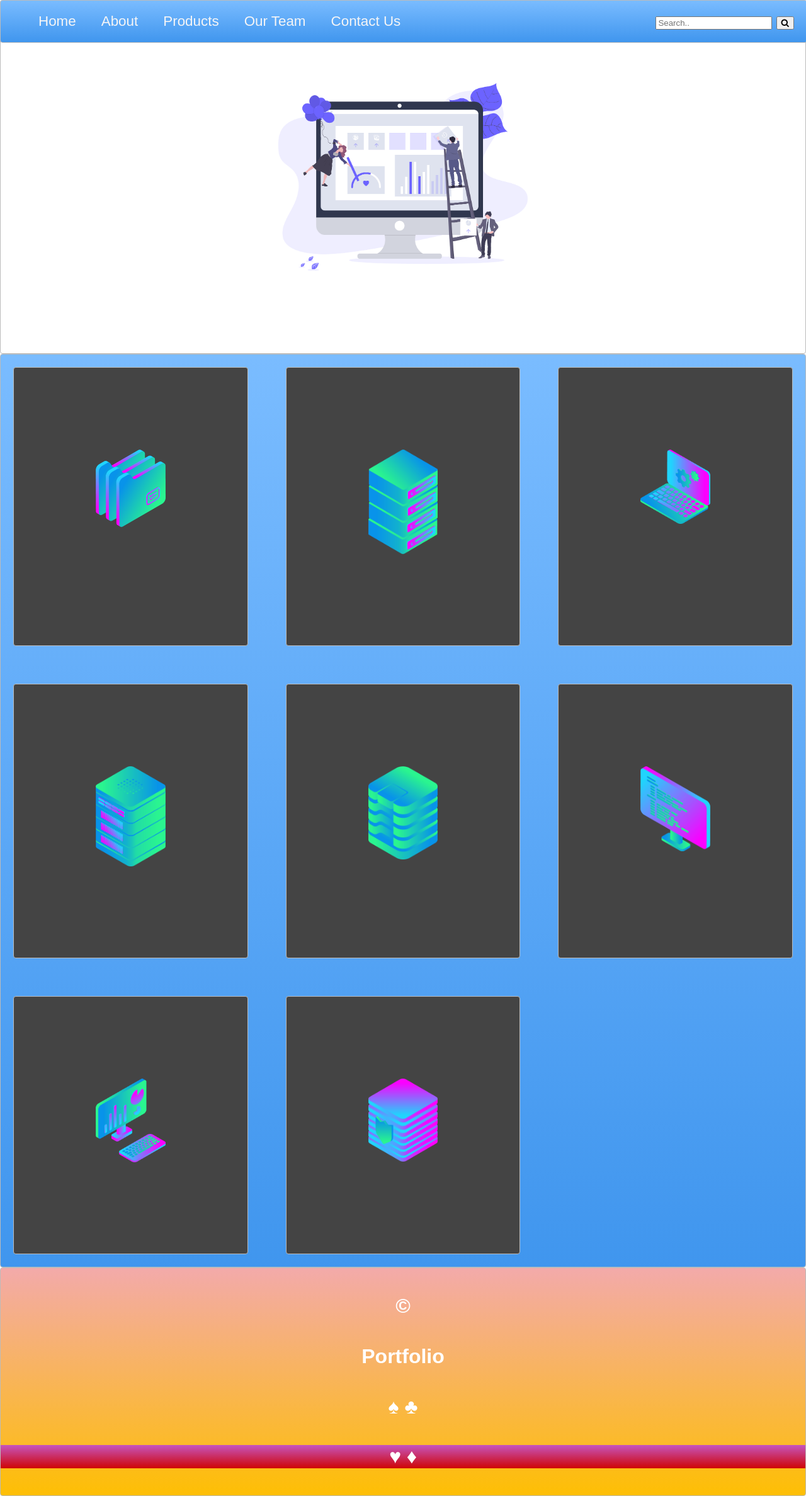
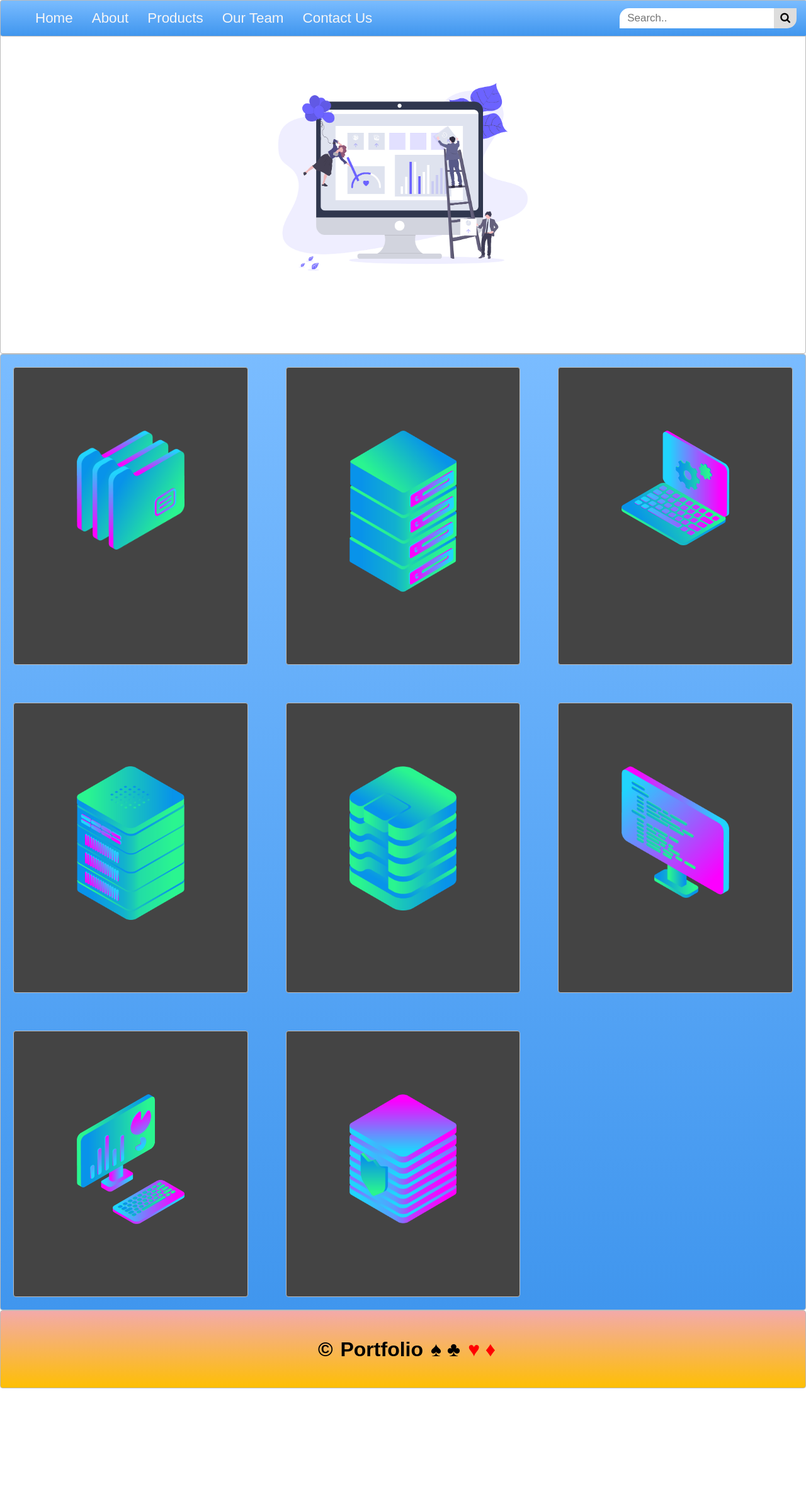
Before and after one commit to Sandiego17/portfolio-template, a plain HTML site: page index.html in a window 1280 px wide. Shown: the whole page at 63% size. After the commit the page ends 2205 px from the top, so only its background shows below. Drawn offline with Linux system fonts and the light colour scheme; files whose address does not match are found by name.

Commit message:
Update style.css

```diff
--- a/style.css
+++ b/style.css
@@ -1,30 +1,49 @@
 body {
+    font-family: Arial, Helvetica, sans-serif;
     margin: 0 auto;
-    font-family: Arial, Helvetica, sans-serif;
 }
 
 .zone {
-    /* padding:30px 50px;
-    margin:40px 60px; */
+    border:1px solid #bbb;
+    border-radius:4px;
+    color:#FFF;
     cursor:pointer;
-    /* display:inline-block; */
-    color:#FFF;
     font-size:2em;
-    border-radius:4px;
-    border:1px solid #bbb;
     transition: all 0.3s linear;
 }
 
 .zone:hover {
-    -webkit-box-shadow:rgba(0,0,0,0.8) 0px 5px 15px, inset rgba(0,0,0,0.15) 0px -10px 20px;
+    box-shadow:rgba(0,0,0,0.8) 0px 5px 15px, inset rgba(0,0,0,0.15) 0px -10px 20px;
     -moz-box-shadow:rgba(0,0,0,0.8) 0px 5px 15px, inset rgba(0,0,0,0.15) 0px -10px 20px;
     -o-box-shadow:rgba(0,0,0,0.8) 0px 5px 15px, inset rgba(0,0,0,0.15) 0px -10px 20px;
-    box-shadow:rgba(0,0,0,0.8) 0px 5px 15px, inset rgba(0,0,0,0.15) 0px -10px 20px;
+    -webkit-box-shadow:rgba(0,0,0,0.8) 0px 5px 15px, inset rgba(0,0,0,0.15) 0px -10px 20px;
 }
 
-/***********************************************************************
- *  NAV BAR
+
+
+/*********************************************************************
+  NAV BAR
 **********************************************************************/
+a {
+    color: #f5f5f6;
+    text-decoration: none;
+}
+
+input[type=text] {
+    border: none;
+    border-radius: 15px 0 0 0;
+    font-size: 17px;
+    padding: 6px 12px;
+}
+
+li {
+    padding: 15px;
+}
+
+.link:hover {
+    background-color: #4096ee;
+}
+
 .main-nav {
     display: flex;
     font-size: 0.7em;
@@ -32,59 +51,76 @@ body {
     margin: 0;
 }
 
-@media only screen and (max-width: 600px) {
+.push {
+    display: flex;
+    align-items: center;
+    margin-left: auto;
+    padding: 0;
+}
+
+.push button {
+    background: #ddd;
+    border: none;
+    border-radius: 0 0 15px 0;
+    cursor: pointer;
+    float: right;
+    font-size: 17px;
+    margin-right: 16px;
+    padding: 6px 10px;
+}
+
+.push button:hover {
+    background: #ccc;
+}
+
+.sticky {
+    position: fixed;
+    width: 100%;
+}
+
+@media screen and (max-width: 1200px) {
     .main-nav {
-        font-size: 0.5em;
+        font-size: 0.6em;
         padding: 0;
     }
 }
 
-.push {
-    margin-left: auto;
+@media screen and (max-width: 800px) {
+    .main-nav {
+        font-size: 0.4em;
+    }
 }
 
-.sticky {
-    position: fixed;
-    top: 0;
-    width: 100%;
+@media screen and (max-width: 600px) {
+    .main-nav {
+        display: block;
+    }
 }
 
-a {
-    color: #f5f5f6;
-    text-decoration: none;
-}
 
-li {
-    padding: 20px;
-}
 
-/***********************************************************************
- *  COVER
+/*********************************************************************
+  COVER
 **********************************************************************/
 .container {
     display: flex;
     align-items: center;
+    height: 70vh;
     justify-content: center;
-    height: 70vh;
 }
 
 .cover {
     width: 30rem;
-    /* height: 500px; */
 }
 
-/***********************************************************************
- *  GRID PANEL
+
+
+/*********************************************************************
+  GRID PANEL
 **********************************************************************/
-.grid-wrapper {
-    display: grid;
-    gap: 20px;
-    grid-template-columns: repeat(auto-fill, minmax(350px, 1fr));
-}
-
 .box {
     background-color: #444;
-    padding: 130px;
+    padding: 100px;
     margin: 20px;
 }
 
@@ -93,69 +129,88 @@ li {
 }
 
 .box:hover {
-    -webkit-transform: rotate(-7deg);
+    transform: rotate(-7deg);
     -moz-transform: rotate(-7deg);
     -o-transform: rotate(-7deg);
-    transform: rotate(-7deg);
+    -webkit-transform: rotate(-7deg);
 }
 
-/***********************************************************************
- *  Footer
- **********************************************************************/
-
-footer {
-    text-align: center;
+.grid-wrapper {
+    display: grid;
+    gap: 20px;
+    grid-template-columns: repeat(auto-fill, minmax(350px, 1fr));
 }
 
-/*https://paulund.co.uk/how-to-create-shiny-css-buttons*/
-/***********************************************************************
- *  Green Background
+
+
+/*********************************************************************
+  Footer
+**********************************************************************/
+footer {
+    display: flex;
+    text-align: center;
+    justify-content: center;
+}
+
+h4 {
+    color: black;
+    margin-left: 12px;
+}
+
+.red {
+    color: red;
+}
+
+
+
+/*********************************************************************
+  Green Background
 **********************************************************************/
 .green{
     background: #56B870; /* Old browsers */
+    background: linear-gradient(top, #56B870 0%,#a5c956 100%); /* W3C */
     background: -moz-linear-gradient(top, #56B870 0%, #a5c956 100%); /* FF3.6+ */
+    background: -ms-linear-gradient(top, #56B870 0%,#a5c956 100%); /* IE10+ */
+    background: -o-linear-gradient(top, #56B870 0%,#a5c956 100%); /* Opera 11.10+ */
     background: -webkit-gradient(linear, left top, left bottom, color-stop(0%,#56B870), color-stop(100%,#a5c956)); /* Chrome,Safari4+ */
     background: -webkit-linear-gradient(top, #56B870 0%,#a5c956 100%); /* Chrome10+,Safari5.1+ */
-    background: -o-linear-gradient(top, #56B870 0%,#a5c956 100%); /* Opera 11.10+ */
-    background: -ms-linear-gradient(top, #56B870 0%,#a5c956 100%); /* IE10+ */
-    background: linear-gradient(top, #56B870 0%,#a5c956 100%); /* W3C */
 }
 
-/***********************************************************************
- *  Red Background
+/*********************************************************************
+  Red Background
 **********************************************************************/
-.red{
+.pink{
     background: #C655BE; /* Old browsers */
+    background: linear-gradient(top, #C655BE 0%,#cf0404 100%); /* W3C */
     background: -moz-linear-gradient(top, #C655BE 0%, #cf0404 100%); /* FF3.6+ */
+    background: -ms-linear-gradient(top, #C655BE 0%,#cf0404 100%); /* IE10+ */
+    background: -o-linear-gradient(top, #C655BE 0%,#cf0404 100%); /* Opera 11.10+ */
     background: -webkit-gradient(linear, left top, left bottom, color-stop(0%,#C655BE), color-stop(100%,#cf0404)); /* Chrome,Safari4+ */
     background: -webkit-linear-gradient(top, #C655BE 0%,#cf0404 100%); /* Chrome10+,Safari5.1+ */
-    background: -o-linear-gradient(top, #C655BE 0%,#cf0404 100%); /* Opera 11.10+ */
-    background: -ms-linear-gradient(top, #C655BE 0%,#cf0404 100%); /* IE10+ */
-    background: linear-gradient(top, #C655BE 0%,#cf0404 100%); /* W3C */
 }
 
-/***********************************************************************
- *  Yellow Background
+/*********************************************************************
+  Yellow Background
 **********************************************************************/
 .yellow{
     background: #F3AAAA; /* Old browsers */
+    background: linear-gradient(top, #F3AAAA 0%,#febf04 100%); /* W3C */
     background: -moz-linear-gradient(top, #F3AAAA 0%, #febf04 100%); /* FF3.6+ */
+    background: -ms-linear-gradient(top, #F3AAAA 0%,#febf04 100%); /* IE10+ */
+    background: -o-linear-gradient(top, #F3AAAA 0%,#febf04 100%); /* Opera 11.10+ */
     background: -webkit-gradient(linear, left top, left bottom, color-stop(0%,#F3AAAA), color-stop(100%,#febf04)); /* Chrome,Safari4+ */
     background: -webkit-linear-gradient(top, #F3AAAA 0%,#febf04 100%); /* Chrome10+,Safari5.1+ */
-    background: -o-linear-gradient(top, #F3AAAA 0%,#febf04 100%); /* Opera 11.10+ */
-    background: -ms-linear-gradient(top, #F3AAAA 0%,#febf04 100%); /* IE10+ */
-    background: linear-gradient(top, #F3AAAA 0%,#febf04 100%); /* W3C */
 }
 
-/***********************************************************************
- *  Blue Background
+/*********************************************************************
+  Blue Background
 **********************************************************************/
 .blue{
     background: #7abcff; /* Old browsers */
+    background: linear-gradient(top, #7abcff 0%,#60abf8 44%,#4096ee 100%); /* W3C */
     background: -moz-linear-gradient(top, #7abcff 0%, #60abf8 44%, #4096ee 100%); /* FF3.6+ */
+    background: -ms-linear-gradient(top, #7abcff 0%,#60abf8 44%,#4096ee 100%); /* IE10+ */
+    background: -o-linear-gradient(top, #7abcff 0%,#60abf8 44%,#4096ee 100%); /* Opera 11.10+ */
     background: -webkit-gradient(linear, left top, left bottom, color-stop(0%,#7abcff), color-stop(44%,#60abf8), color-stop(100%,#4096ee)); /* Chrome,Safari4+ */
     background: -webkit-linear-gradient(top, #7abcff 0%,#60abf8 44%,#4096ee 100%); /* Chrome10+,Safari5.1+ */
-    background: -o-linear-gradient(top, #7abcff 0%,#60abf8 44%,#4096ee 100%); /* Opera 11.10+ */
-    background: -ms-linear-gradient(top, #7abcff 0%,#60abf8 44%,#4096ee 100%); /* IE10+ */
-    background: linear-gradient(top, #7abcff 0%,#60abf8 44%,#4096ee 100%); /* W3C */
 }
```
Lines whose indentation alone changed are shown as unchanged.
